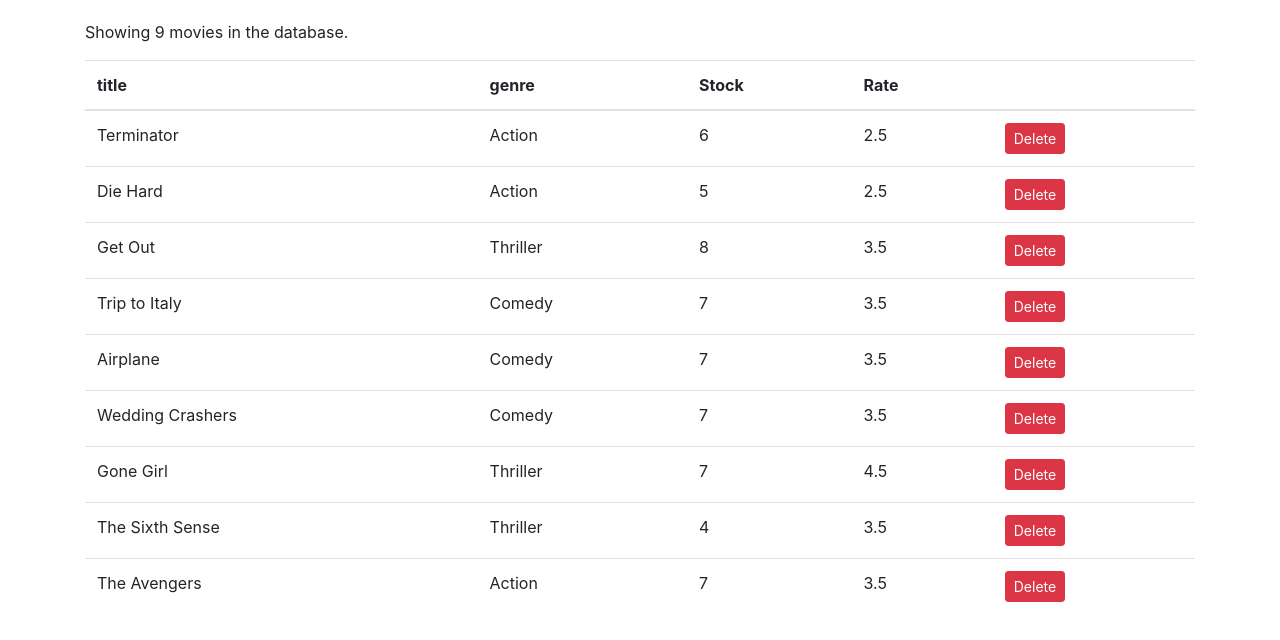
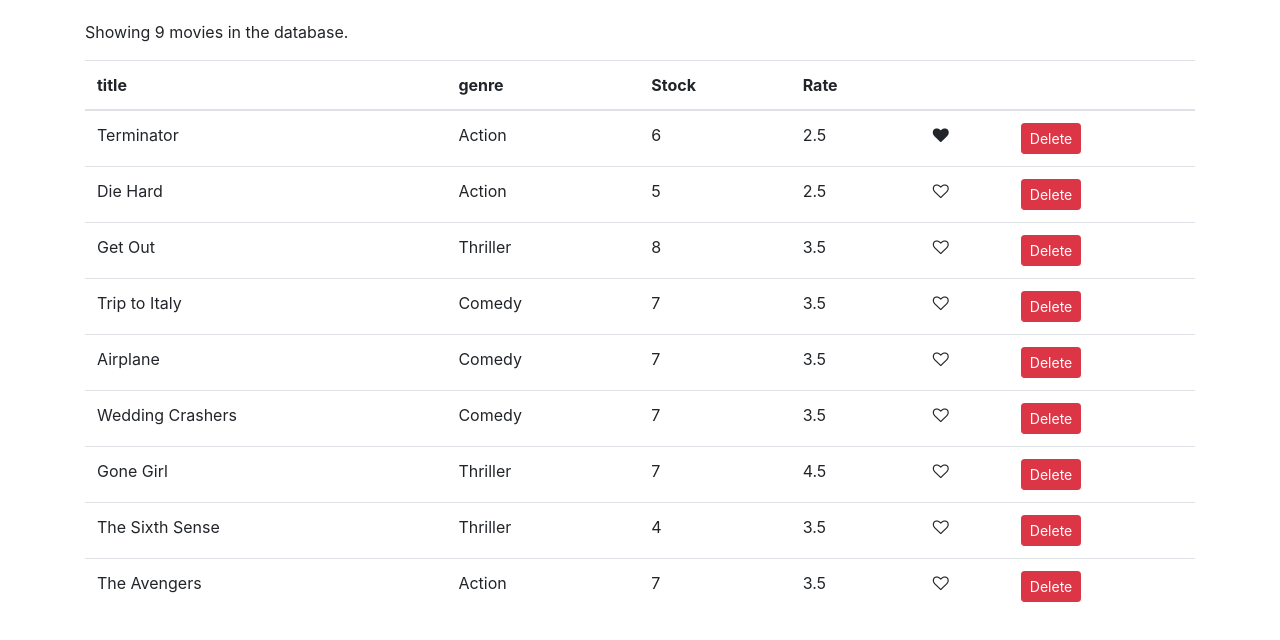
Before and after one commit to chenyongping001/vidly, a React (Create React App) app: page / in a window 1280 px wide. Shown: the top 640 px of the page. Built offline with nearby package versions, Linux system fonts and the light colour scheme.

Commit message:
add  like components

```diff
--- /dev/null
+++ b/src/components/common/like.jsx
@@ -0,0 +1,15 @@
+import React from "react";
+const Like = ({ liked, onLike }) => {
+  let classes = "fa fa-heart";
+  classes += liked ? "" : "-o";
+  return (
+    <i
+      onClick={onLike}
+      className={classes}
+      style={{ cursor: "pointer" }}
+      aria-hidden="true"
+    ></i>
+  );
+};
+
+export default Like;
--- a/src/components/movies.jsx
+++ b/src/components/movies.jsx
@@ -1,11 +1,18 @@
 import React, { Component } from "react";
 import { getMovies } from "../services/fakeMovieService";
+import Like from "./common/like";
 class Movies extends Component {
   state = {
     movies: getMovies(),
   };
   handleDelete = (movie) => {
     const movies = this.state.movies.filter((m) => m._id !== movie._id);
+    this.setState({ movies });
+  };
+  handleLike = (movie) => {
+    const movies = [...this.state.movies];
+    const index = movies.indexOf(movie);
+    movies[index].liked = !movies[index].liked;
     this.setState({ movies });
   };
   render() {
@@ -22,6 +29,7 @@
               <th scope="col">Stock</th>
               <th scope="col">Rate</th>
               <th></th>
+              <th></th>
             </tr>
           </thead>
           <tbody>
@@ -31,6 +39,12 @@
                 <td>{movie.genre.name}</td>
                 <td>{movie.numberInStock}</td>
                 <td>{movie.dailyRentalRate}</td>
+                <td>
+                  <Like
+                    liked={movie.liked}
+                    onLike={() => this.handleLike(movie)}
+                  />
+                </td>
                 <td>
                   <button
                     onClick={() => this.handleDelete(movie)}
--- a/src/services/fakeMovieService.js
+++ b/src/services/fakeMovieService.js
@@ -7,7 +7,8 @@
     genre: { _id: "5b21ca3eeb7f6fbccd471818", name: "Action" },
     numberInStock: 6,
     dailyRentalRate: 2.5,
-    publishDate: "2018-01-03T19:04:28.809Z"
+    publishDate: "2018-01-03T19:04:28.809Z",
+    liked:true,
   },
   {
     _id: "5b21ca3eeb7f6fbccd471816",
```
